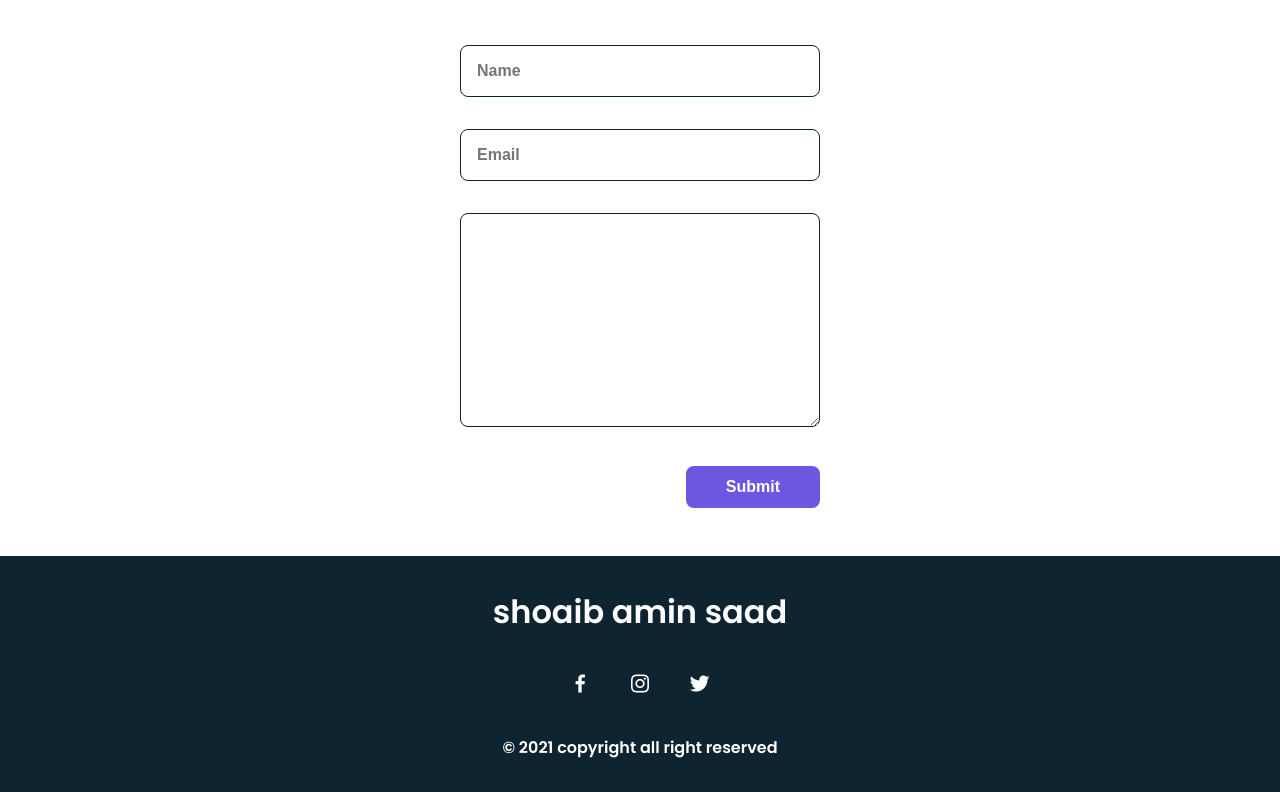
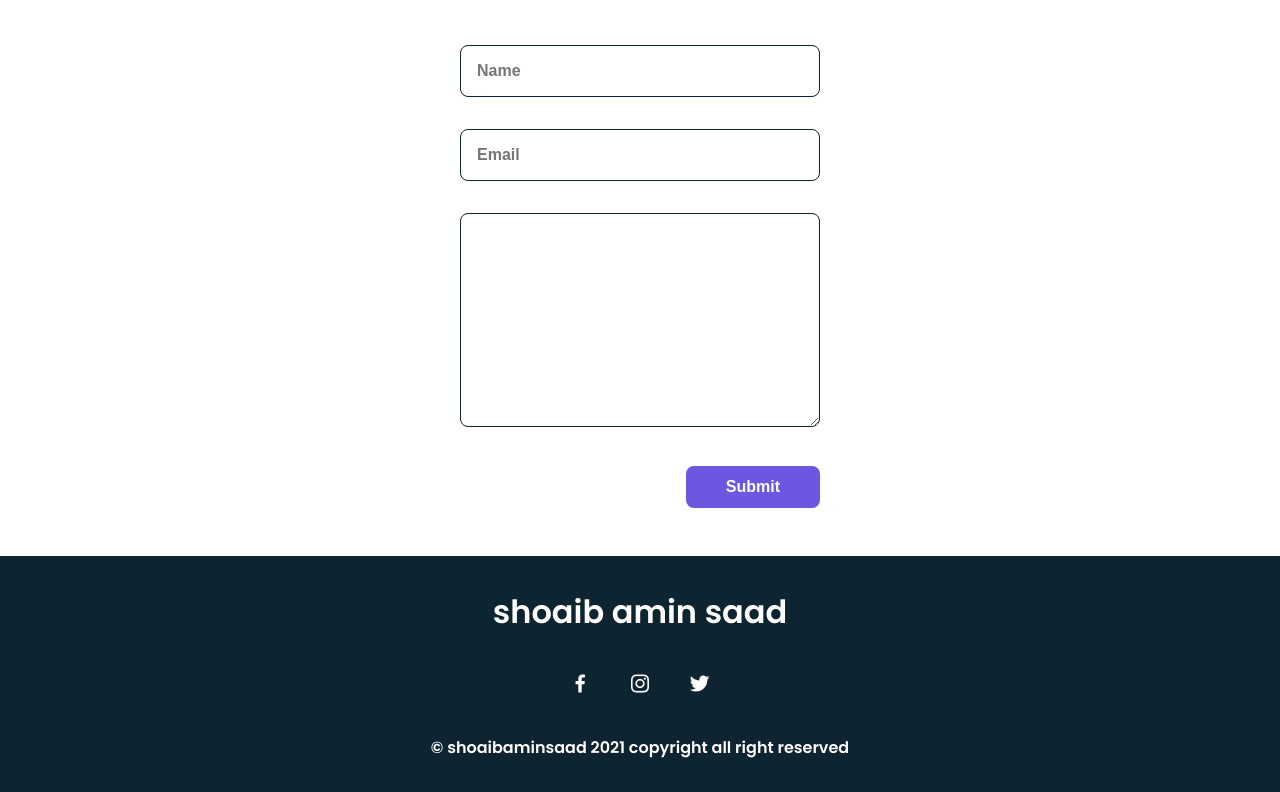
Before and after one commit to shoaibaminsaad/Practice-Protfolio, a plain HTML site: page index.html in a window 1280 px wide. Shown: the part 2844-3636 px from the top of the page. Drawn offline with nearby package versions, Linux system fonts and the light colour scheme.

Commit message:
top added

```diff
--- a/index.html
+++ b/index.html
@@ -205,7 +205,7 @@
             <a target="_blank" href="https://twitter.com/shoaibaminsaad" class="footer__icon"><i
                     class='bx bxl-twitter'></i></a>
         </div>
-        <p>&#169; 2021 copyright all right reserved</p>
+        <p>&#169; shoaibaminsaad 2021 copyright all right reserved</p>
     </footer>
 
 
```
